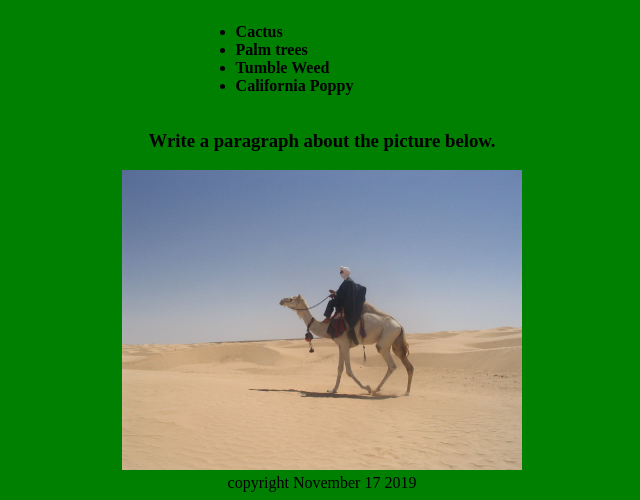
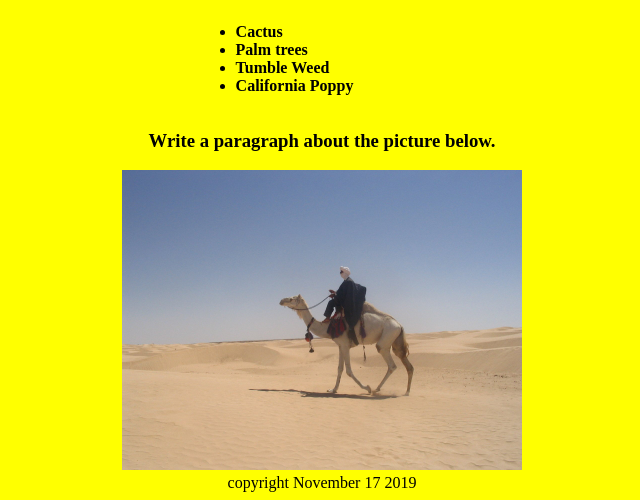
Before and after one commit to Christine-web/Christine-web.github.io, a plain HTML site: page desert.html in a window 1280 px wide. Shown: the part 698-1198 px from the top of the page, without its empty margins (318-958 px from the left). Drawn offline with Linux system fonts and the light colour scheme.

Commit message:
Add files via upload

```diff
--- a/style.css
+++ b/style.css
@@ -14,3 +14,4 @@ body {
 .parent > li {
 
 }
+.desert {background-color:yellow}
```
